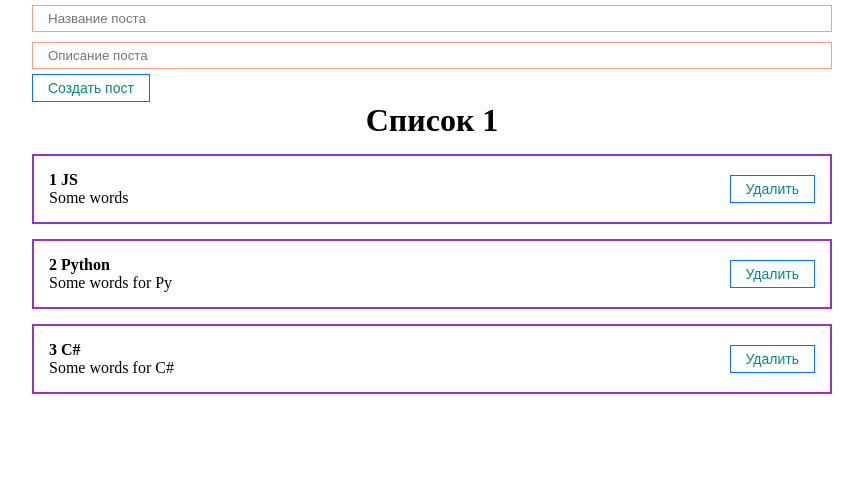
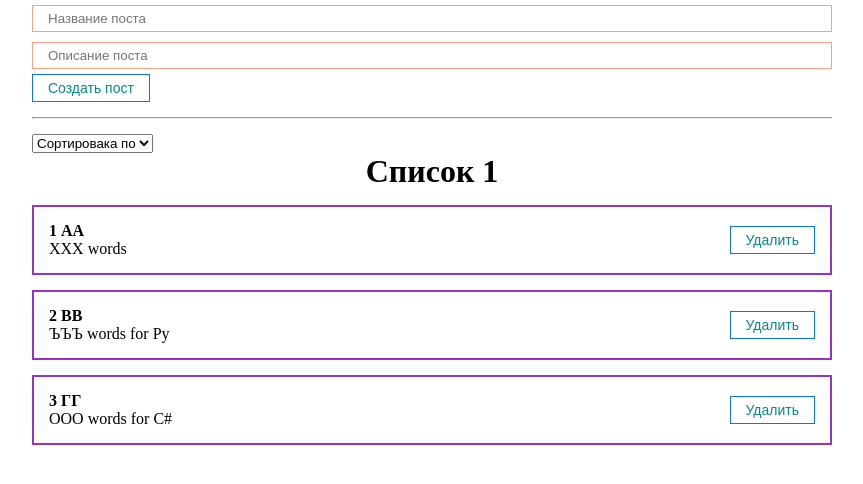
Before and after one commit to MaahesCr/React-Full-Course-Ulbi, a React (Create React App) app: page /posts in a window 1280 px wide. Shown: the top 484 px of the page, without its empty margins (208-1071 px from the left). Built offline with nearby package versions, Linux system fonts and the light colour scheme.

Commit message:
feat: Сортировка постов

```diff
--- a/src/App.js
+++ b/src/App.js
@@ -3,16 +3,19 @@ import Counter from './components/counter';
 import PostForm from './components/PostForm';
 import PostItem from './components/postItem';
 import PostList from './components/PostList';
+import MySelect from './components/UI/Select/MySelect';
 
 import './styles/App.css'
 
 function App() {
 
   const [posts, setPosts] = useState([
-    {id: 1, title: 'JS', body: 'Some words'},
-    {id: 2, title: 'Python', body: 'Some words for Py'},
-    {id: 3, title: 'C#', body: 'Some words for C#'}
+    {id: 1, title: 'АА', body: 'ХХХ words'},
+    {id: 2, title: 'ВВ', body: 'ЪЪЪ words for Py'},
+    {id: 3, title: 'ГГ', body: 'ООО words for C#'}
   ])
+
+  const [selectedSort, setSelectedSort] = useState('')
 
   const createPost = (newPost) => {
     setPosts([...posts, newPost])
@@ -22,9 +25,26 @@ function App() {
     setPosts(posts.filter(p => p.id !== post.id))
   }
 
+  const sortPosts = (sort) => {
+    setSelectedSort(sort)
+    setPosts([...posts].sort((a,b) => a[sort].localeCompare(b[sort])))
+  }
+
   return (
     <div className="App">
       <PostForm create={createPost}/>
+      <hr style={{margin:'15px 0'}}/>
+      <div>
+        <MySelect
+          value={selectedSort}
+          onChange = {sortPosts}
+          defaultValue='Сортировака по'
+          option={[
+            {value:'title', name:'По названию'},
+            {value:'body', name:'По описанию'},
+          ]}
+        />
+      </div>
       {posts.length !==0
         ?
         <PostList remove={removePost} posts = {posts} title = 'Список 1'/>
--- /dev/null
+++ b/src/components/UI/Select/MySelect.jsx
@@ -0,0 +1,18 @@
+import React from 'react'
+
+export default function MySelect({option, defaultValue, value, onChange}) {
+  return (
+    <select
+        value={value}
+        onChange={event =>  onChange(event.target.value) }
+    >
+        <option disabled value=''>{defaultValue}</option>
+        {
+            option.map(option =>
+                <option key={option.value} value={option.value}>
+                    {option.name}
+                </option>
+        )}
+    </select>
+  )
+}
```
